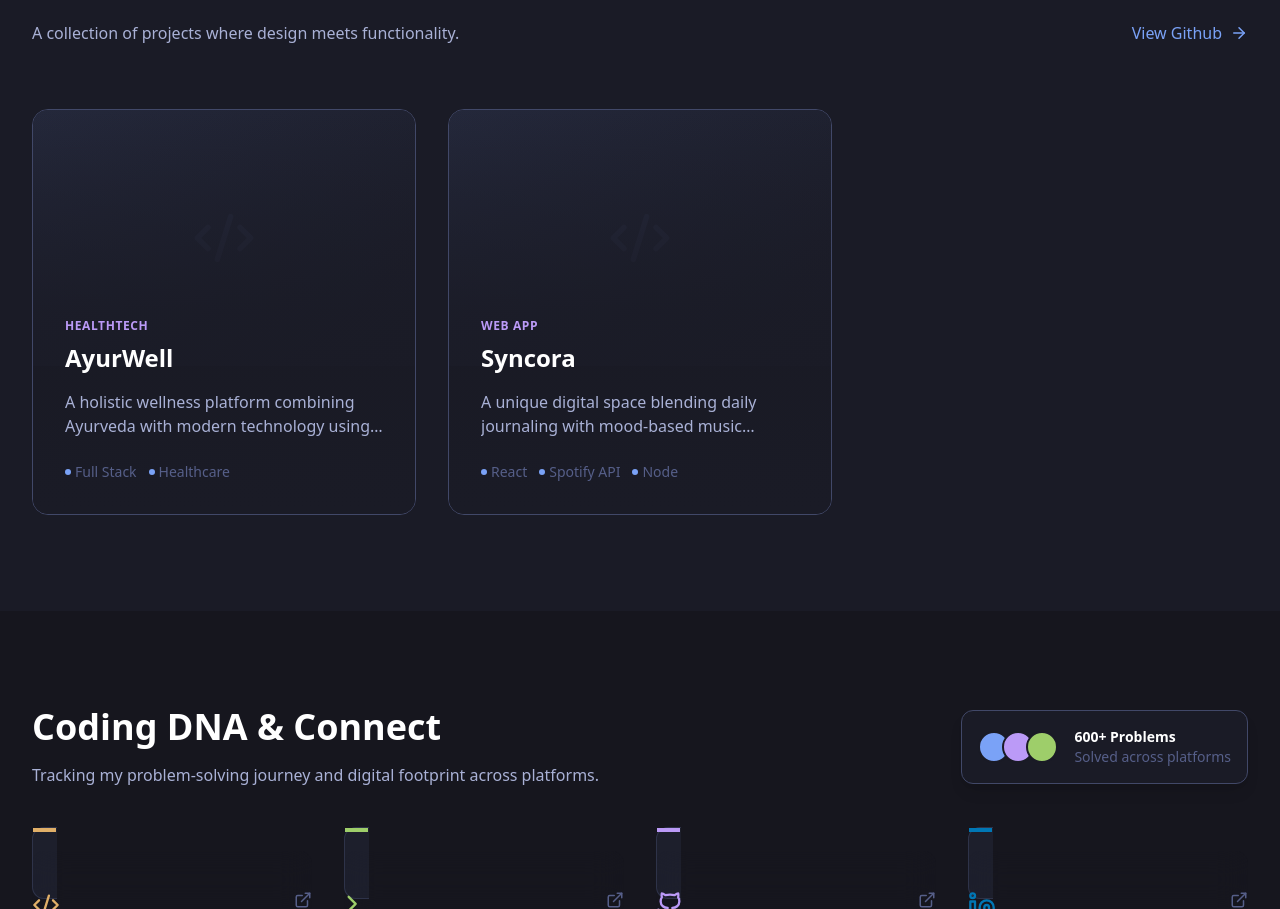
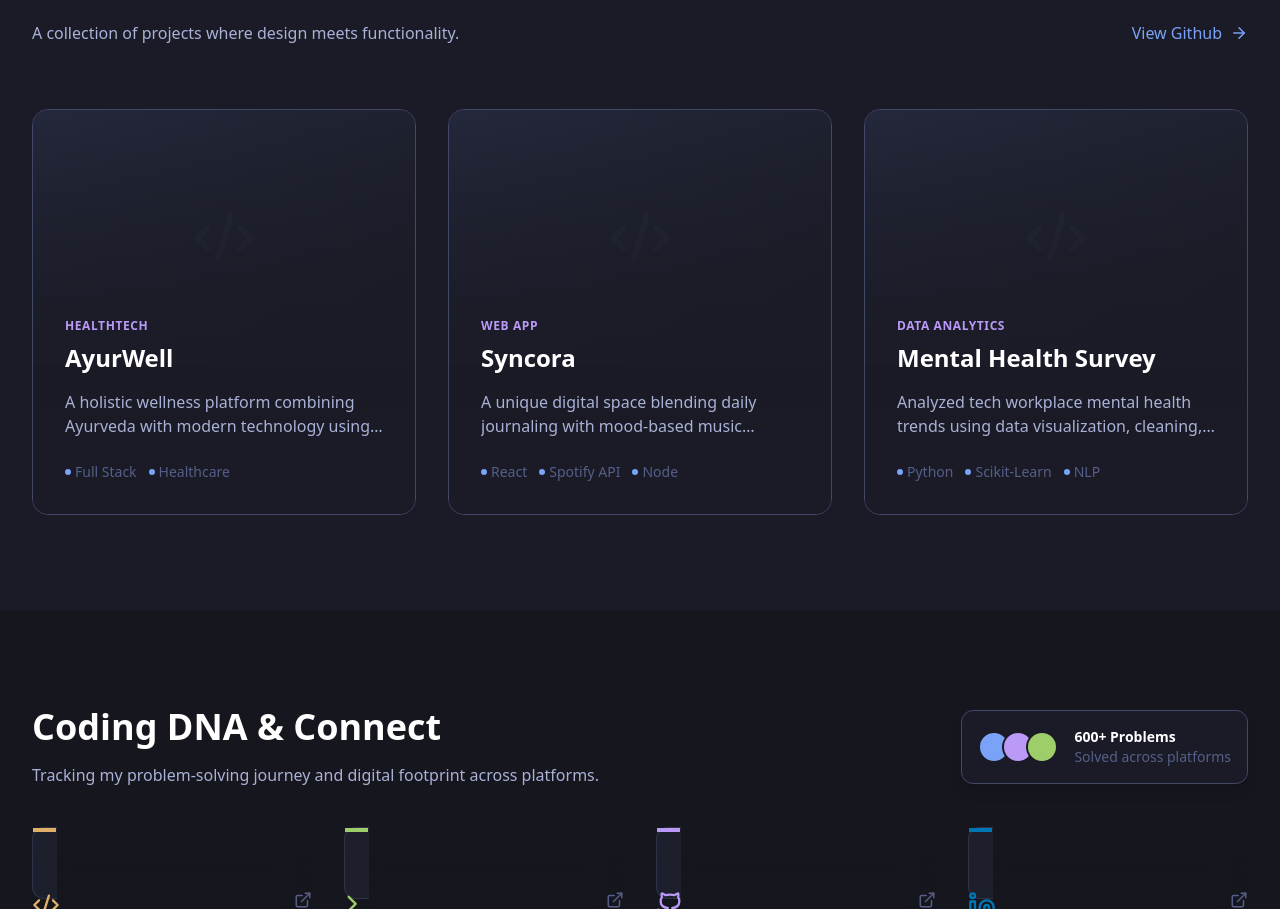
Before and after one commit to kashishch28/Portfolio-Website, a React (Vite) app: page / in a window 1280 px wide. Shown: the part 2393-3302 px from the top of the page. Built offline with nearby package versions, Linux system fonts and the light colour scheme.

Commit message:
changed projects summary

```diff
--- a/src/components/Portfolio.jsx
+++ b/src/components/Portfolio.jsx
@@ -495,11 +495,11 @@ const FeaturedWork = () => (
       </RevealOnScroll>
       <div className="grid md:grid-cols-2 lg:grid-cols-3 gap-8">
         {[
-          { title: "AyurWell", category: "HealthTech", description: "A holistic wellness platform combining Ayurveda with modern technology using React and Node.js.", tags: ['Full Stack', 'Healthcare'], color: "green-500", link:"https://github.com/kashishch28/Syncora__" },
-          { title: "Syncora", category: "Web App", description: "A unique digital space blending daily journaling with mood-based music recommendations via Spotify API.", tags: ['React', 'Spotify API', 'Node'], color: "pink-500" },
+          { title: "AyurWell", category: "HealthTech", description: "A holistic wellness platform combining Ayurveda with modern technology using React and Node.js.", tags: ['Full Stack', 'Healthcare'], color: "green-500",  },
+          { title: "Syncora", category: "Web App", description: "A unique digital space blending daily journaling with mood-based music recommendations via Spotify API.", tags: ['React', 'Spotify API', 'Node'], color: "pink-500" ,link:"https://github.com/kashishch28/SYNCORA_"},
           // { title: "EchoCart", category: "E-Commerce", description: "High-performance shopping solution with real-time analytics, inventory management, and Stripe integration.", tags: ['MERN', 'FinTech'], color: "blue-500" },
           // { title: "UrbanPulse", category: "Data Analytics", description: "Traffic pattern visualization and predictive modeling for smart city infrastructure using historical sensor data.", tags: ['Python', 'Pandas', 'Tableau'], color: "orange-500" },
-          // { title: "MarketMinds", category: "Data Science", description: "Customer segmentation and sales forecasting dashboard utilizing machine learning algorithms for retail growth.", tags: ['Python', 'Scikit-Learn', 'NLP'], color: "indigo-500" }
+          { title: "Mental Health Survey", category: "Data Analytics", description: "Analyzed tech workplace mental health trends using data visualization, cleaning, and predictive machine learning techniques.", tags: ['Python', 'Scikit-Learn', 'NLP'], color: "indigo-500" ,link:"https://github.com/kashishch28/DA-Projects"}
         ].map((project, index) => (
           <RevealOnScroll key={index} delay={index * 100}>
             <ProjectShowcase {...project} />
```
